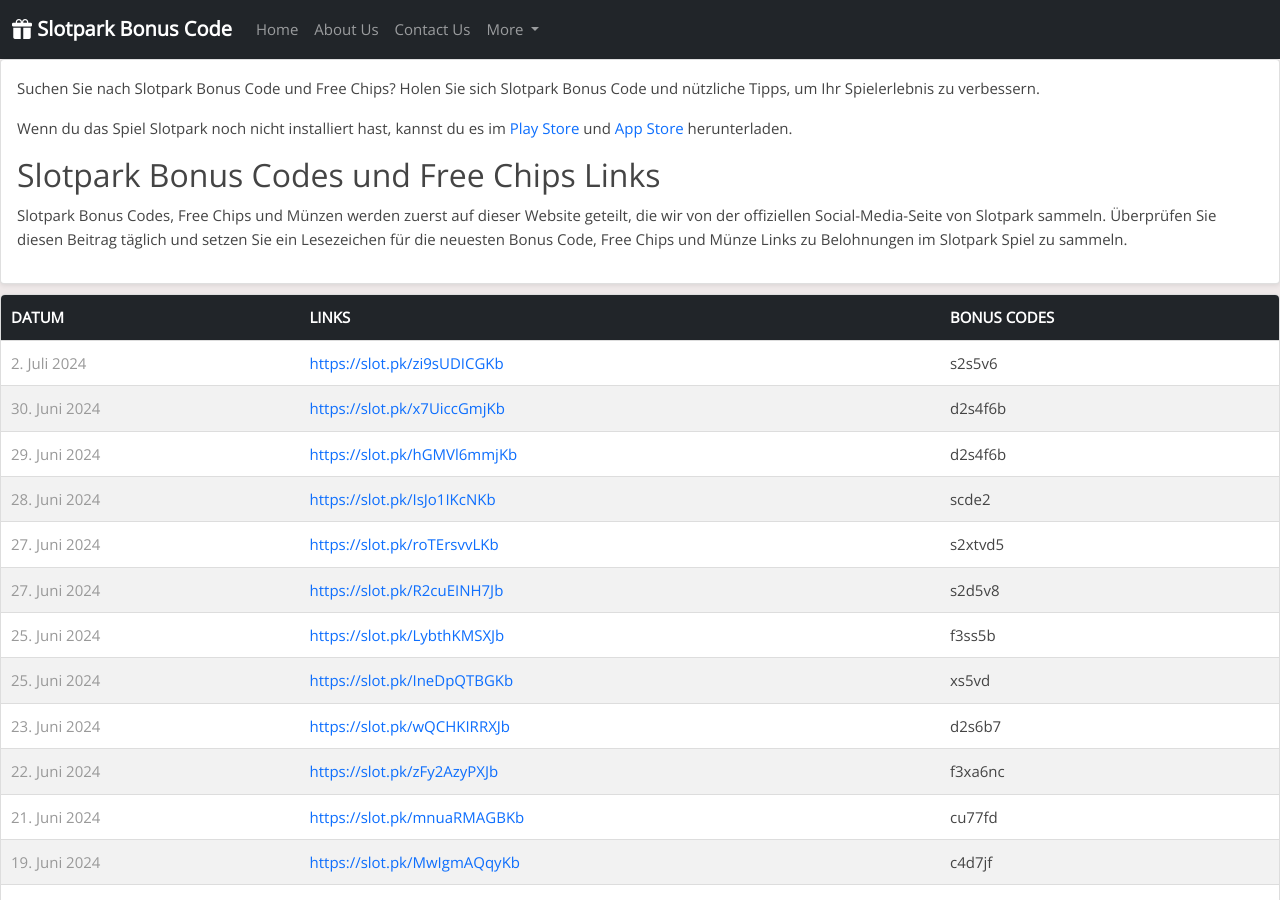
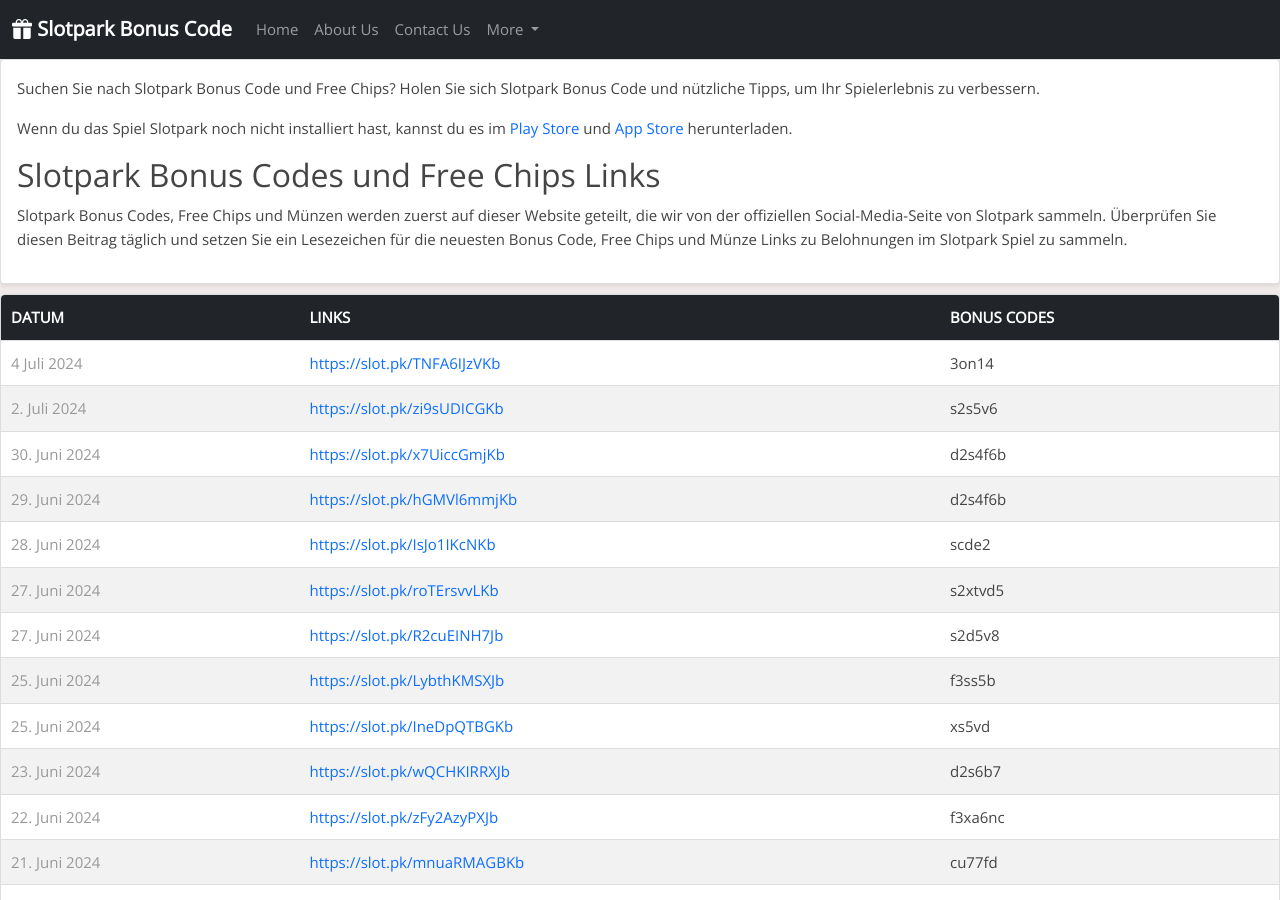
Before and after one commit to Prollad99/sbc-de, a Jekyll site: the page built from index.html, in a window 1280 px wide and 900 px high. Built offline with Jekyll 4.4.1, drawn with Linux system fonts in a browser that asks for light colours.

Commit message:
Update index.html

```diff
--- a/index.html
+++ b/index.html
@@ -38,6 +38,11 @@
     </tr>
   </thead>
   <tbody>
+<tr>
+<td class="date">4 Juli 2024</td>
+<td><a href="https://slot.pk/TNFA6IJzVKb" >https://slot.pk/TNFA6IJzVKb</a></td>
+<td>3on14</td>
+</tr>
 <tr>
 <td class="date">2. Juli 2024</td>
 <td><a href="https://slot.pk/zi9sUDICGKb" >https://slot.pk/zi9sUDICGKb</a></td>
```
